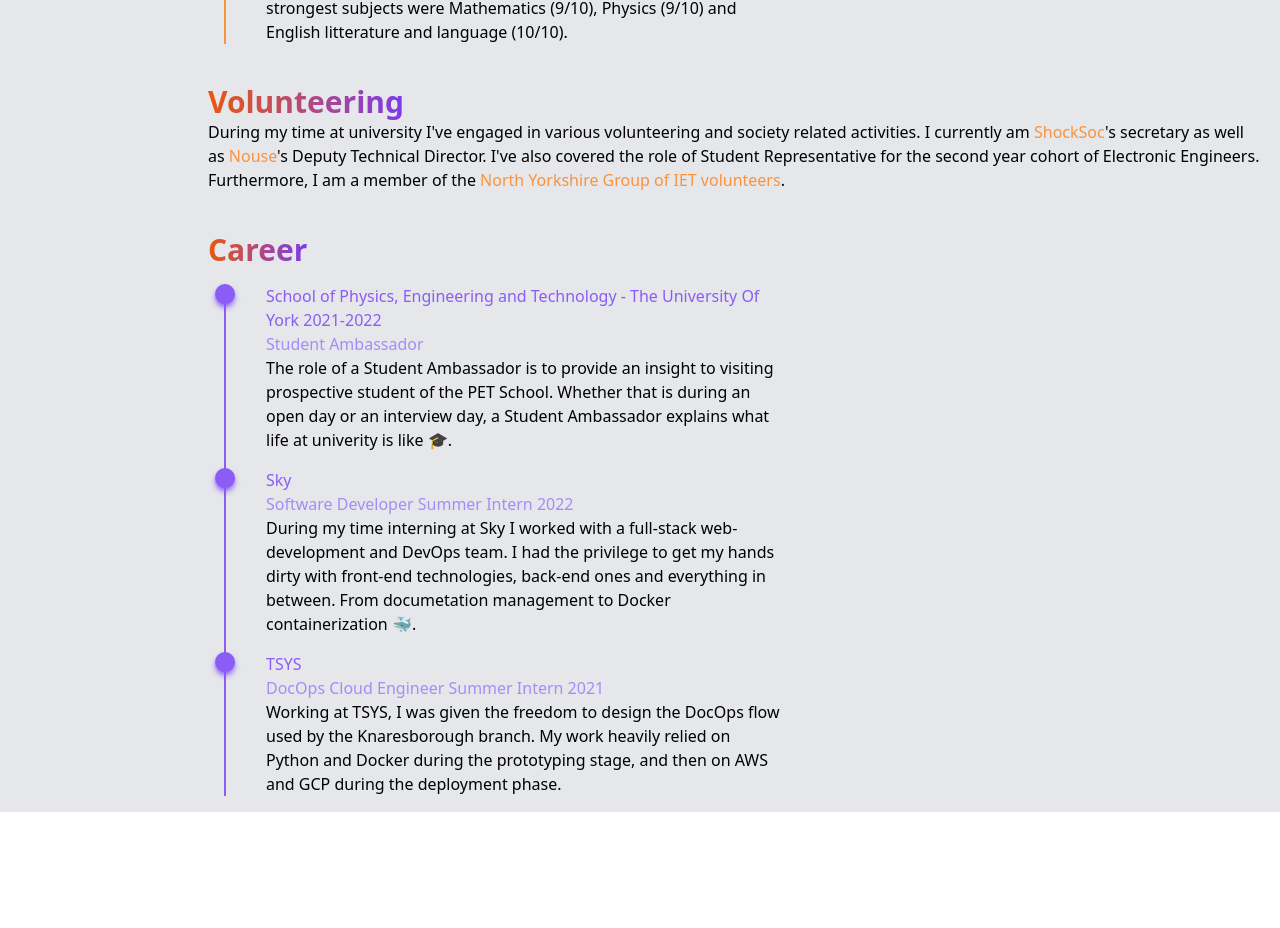
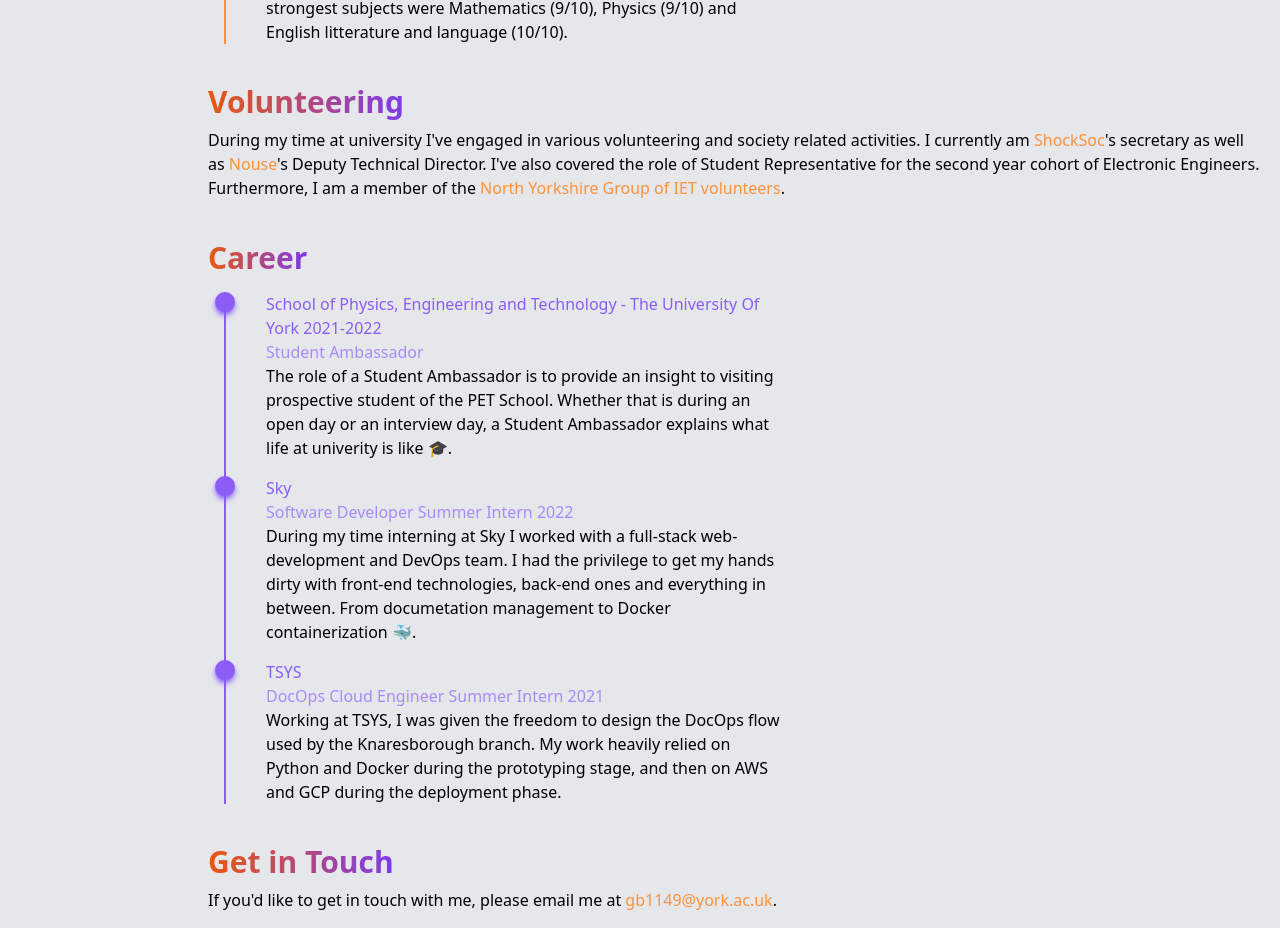
Before and after one commit to joe2k01/joe2k01.github.io, a React (Vite) app: page / in a window 1280 px wide. Shown: the part 960-1888 px from the top of the page. Before the commit the page ends 1772 px from the top, so only its background shows below. Built offline with nearby package versions, Linux system fonts and the light colour scheme.

Commit message:
Add contact section
Signed-off-by: Giuseppe Barillari <joe2k01dev@gmail.com>

```diff
--- a/src/components/Career.tsx
+++ b/src/components/Career.tsx
@@ -3,7 +3,7 @@ import { SectionContainer } from "./SectionContainer";
 const Career: React.FC = () => {
   return (
     <SectionContainer id="career">
-      <h3 className="text-3xl font-bold w-min">
+      <h3 className="text-3xl font-bold">
         <span className="gradientText">Career</span>
       </h3>
       <div className="mt-4 ml-4 border-l-2 border-violet-500">
--- /dev/null
+++ b/src/components/Contact.tsx
@@ -0,0 +1,27 @@
+import { SectionContainer } from "./SectionContainer";
+
+const Contact: React.FC = () => {
+  return (
+    <SectionContainer id="contact me">
+      <h3 className="text-3xl font-bold">
+        <span className="gradientText">Get in Touch</span>
+      </h3>
+      <div className="mt-2">
+        <p>
+          If you'd like to get in touch with me, please email me at{" "}
+          <span>
+            <a
+              href="mailto:gb1149@york.ac.uk"
+              className="text-orange-400 hover:text-orange-500 visited:text-violet-600"
+            >
+              gb1149@york.ac.uk
+            </a>
+          </span>
+          .
+        </p>
+      </div>
+    </SectionContainer>
+  );
+};
+
+export { Contact };
--- a/src/components/Content.tsx
+++ b/src/components/Content.tsx
@@ -1,5 +1,6 @@
 import { About } from "./About";
 import { Career } from "./Career";
+import { Contact } from "./Contact";
 import { Education } from "./Education";
 import { Volunteering } from "./Volunteering";
 
@@ -10,6 +11,7 @@ const Content: React.FC = () => {
       <Education />
       <Volunteering />
       <Career />
+      <Contact />
     </div>
   );
 };
--- a/src/components/Education.tsx
+++ b/src/components/Education.tsx
@@ -3,7 +3,7 @@ import { SectionContainer } from "./SectionContainer";
 const Education: React.FC = () => {
   return (
     <SectionContainer id="education">
-      <h3 className="text-3xl font-bold w-min">
+      <h3 className="text-3xl font-bold">
         <span className="gradientText">Education</span>
       </h3>
       <div className="mt-4 ml-4 border-l-2 border-orange-400">
--- a/src/components/MobileMenu.tsx
+++ b/src/components/MobileMenu.tsx
@@ -30,6 +30,7 @@ const MobileMenu: React.FC = () => {
         <MobileMenuLink link="education" closeMenu={closeMenu} />
         <MobileMenuLink link="volunteering" closeMenu={closeMenu} />
         <MobileMenuLink link="career" closeMenu={closeMenu} />
+        <MobileMenuLink link="contact me" closeMenu={closeMenu} />
       </div>
     </>
   );
--- a/src/components/SideBar.tsx
+++ b/src/components/SideBar.tsx
@@ -7,6 +7,7 @@ const SideBar: React.FC = () => {
       <SideBarLink link="education" />
       <SideBarLink link="volunteering" />
       <SideBarLink link="career" />
+      <SideBarLink link="contact me" />
     </div>
   );
 };
--- a/src/components/Volunteering.tsx
+++ b/src/components/Volunteering.tsx
@@ -3,10 +3,10 @@ import { SectionContainer } from "./SectionContainer";
 const Volunteering: React.FC = () => {
   return (
     <SectionContainer id="volunteering">
-      <h3 className="text-3xl font-bold w-min">
+      <h3 className="text-3xl font-bold">
         <span className="gradientText">Volunteering</span>
       </h3>
-      <div>
+      <div className="mt-2">
         <p>
           During my time at university I've engaged in various volunteering and
           society related activities. I currently am{" "}
```
